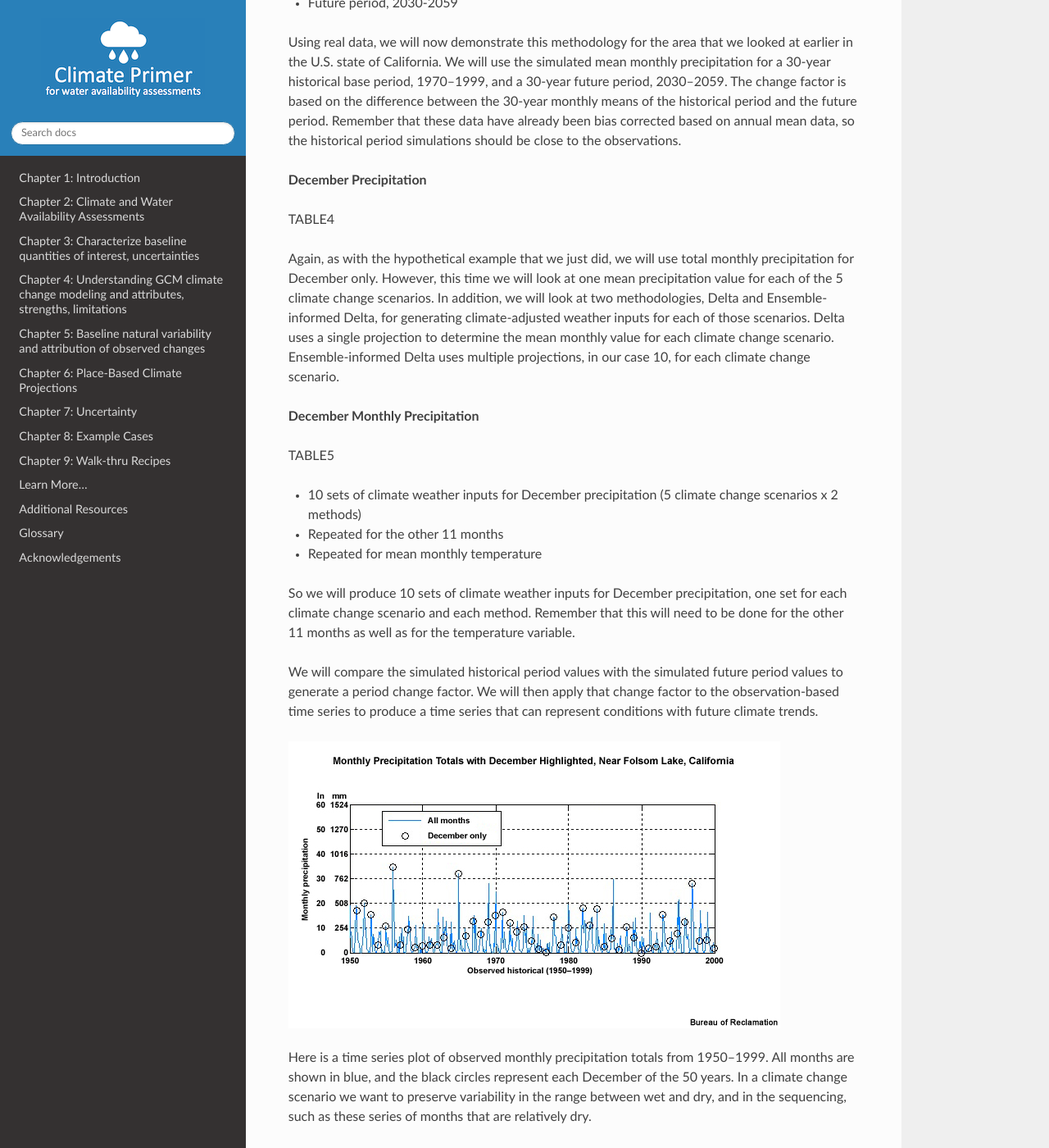
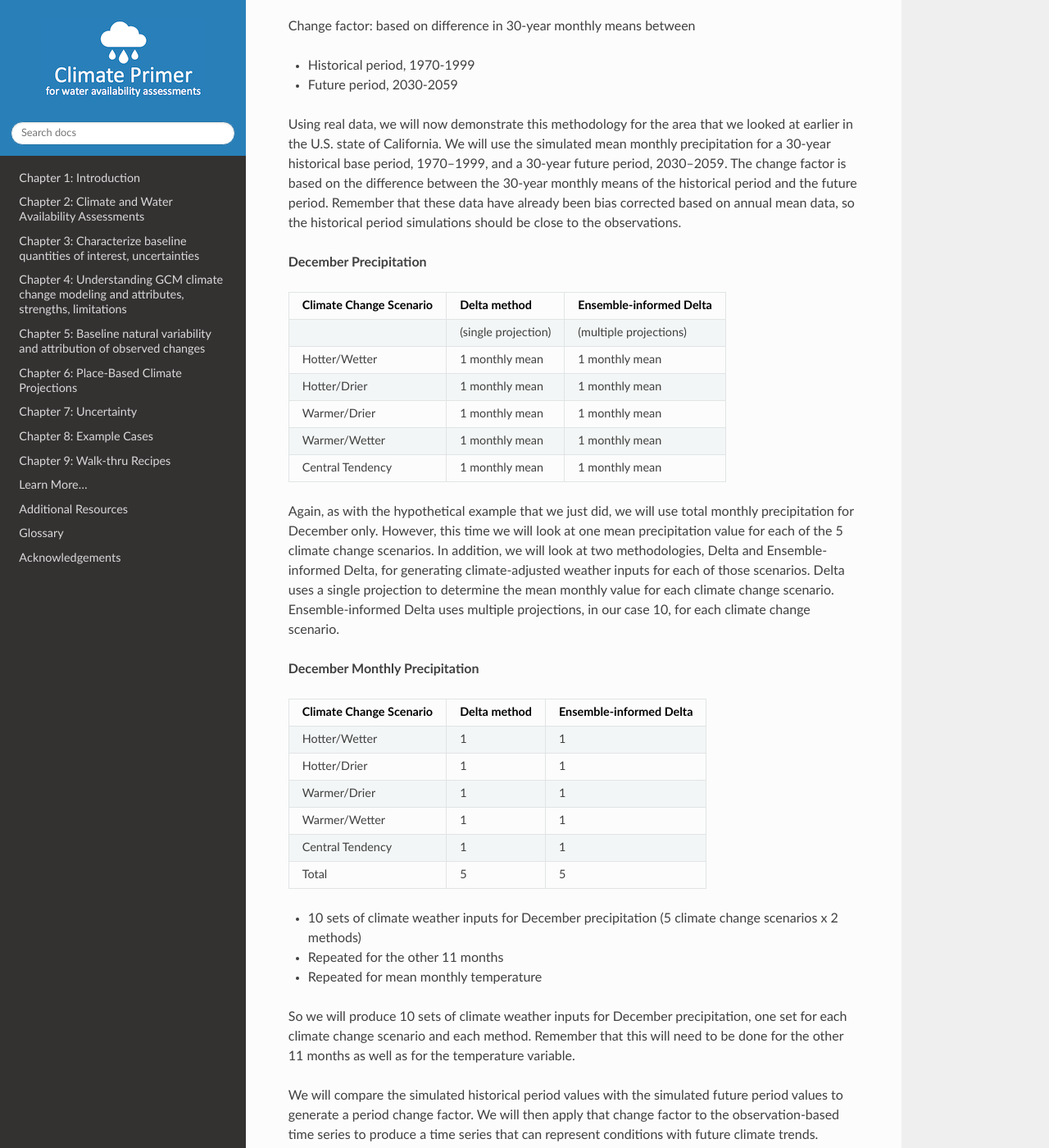
Before and after one commit to NCAR/climate-primer-water, a Sphinx documentation site: the page built from doc/recipe1_bcsd.rst, in a window 1280 px wide and 1400 px high, scrolled down 83920 px. Shown: the whole window at 82% size. Built offline with Sphinx 7.4.7 and the Read the Docs theme 2.0.0, drawn with Linux system fonts in a browser that asks for light colours; some of the changed text lies outside the part shown.

Commit message:
Update recipe1_bcsd.rst

```diff
--- a/doc/recipe1_bcsd.rst
+++ b/doc/recipe1_bcsd.rst
@@ -1982,7 +1982,7 @@
 -  Merged with model-based climate change trends
 
 Climate-adjusted Weather, Sequencing, and Climate Projections
--------------------------------------------------------------
+--------------------------------------------------------------------
 
 |image103|
 
@@ -2124,7 +2124,7 @@
 future.
 
 The Change Factor
-^^^^^^^^^^^^^^^^^
+----------------------------------
 
 |image111|
 
@@ -2157,7 +2157,7 @@
 sequencing.
 
 Monthly Sequencing
-^^^^^^^^^^^^^^^^^^
+----------------------------------
 
 |image115|
 
@@ -2215,7 +2215,9 @@
 
 **December Precipitation**
 
-TABLE4
+.. csv-table::
+   :file: _files/table6_wt.csv
+   :header-rows: 1
 
 Again, as with the hypothetical example that we just did, we will
 use total monthly precipitation for December only. However, this time we
@@ -2229,7 +2231,9 @@
 
 **December Monthly Precipitation**
 
-TABLE5
+.. csv-table::
+   :file: _files/table7_wt.csv
+   :header-rows: 1
 
 -  10 sets of climate weather inputs for December precipitation
    (5 climate change scenarios x 2 methods)
@@ -2250,7 +2254,7 @@
 climate trends.
 
 Capturing Observed Variability
-^^^^^^^^^^^^^^^^^^^^^^^^^^^^^^
+----------------------------------
 
 |image122|
 
@@ -2278,7 +2282,7 @@
 shown here in the upper end on the right side of the distribution.
 
 Simulating the Historical Period
-^^^^^^^^^^^^^^^^^^^^^^^^^^^^^^^^
+----------------------------------
 
 |image124|
 
@@ -2321,7 +2325,7 @@
 reintroduces some bias.
 
 Simulating the Future
-^^^^^^^^^^^^^^^^^^^^^
+----------------------------------
 
 |image125|
 
@@ -2369,7 +2373,7 @@
 within the year may show values that differ.
 
 Obtaining Specific Monthly Change Factors
-^^^^^^^^^^^^^^^^^^^^^^^^^^^^^^^^^^^^^^^^^
+--------------------------------------------------------------------
 
 Change factor
 
@@ -2462,7 +2466,7 @@
 warmer/wetter scenario.
 
 Obtaining Specific Month Climate-Adjusted Precipitation
-^^^^^^^^^^^^^^^^^^^^^^^^^^^^^^^^^^^^^^^^^^^^^^^^^^^^^^^
+--------------------------------------------------------------------
 
 |image136|
 
@@ -2482,7 +2486,7 @@
 December precipitation of 16.2 inches.
 
 December Climate-adjusted Weather, All Scenarios
-''''''''''''''''''''''''''''''''''''''''''''''''
+--------------------------------------------------------------------
 
 |image138|
 
@@ -2519,7 +2523,7 @@
 the climate change signal.
 
 Change Factors: All Months
-''''''''''''''''''''''''''
+----------------------------------
 
 |image139|
 
```
